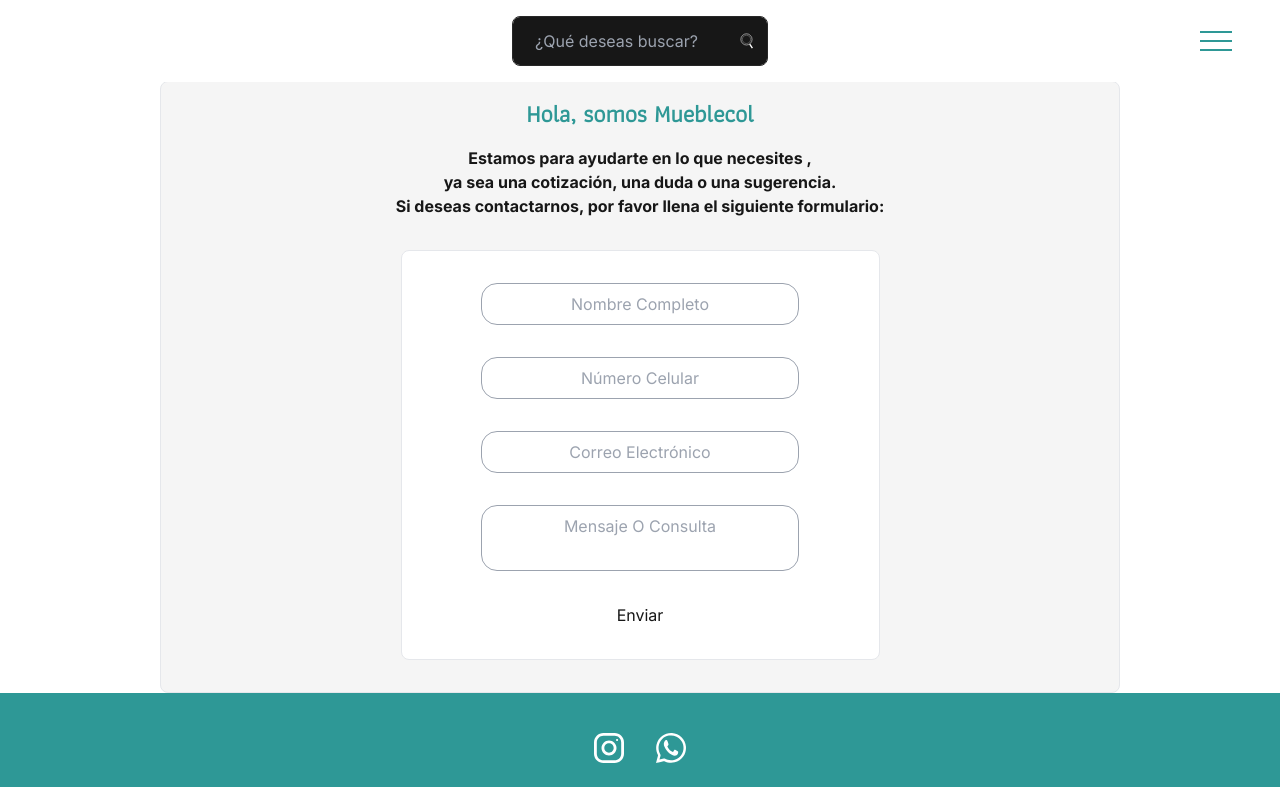
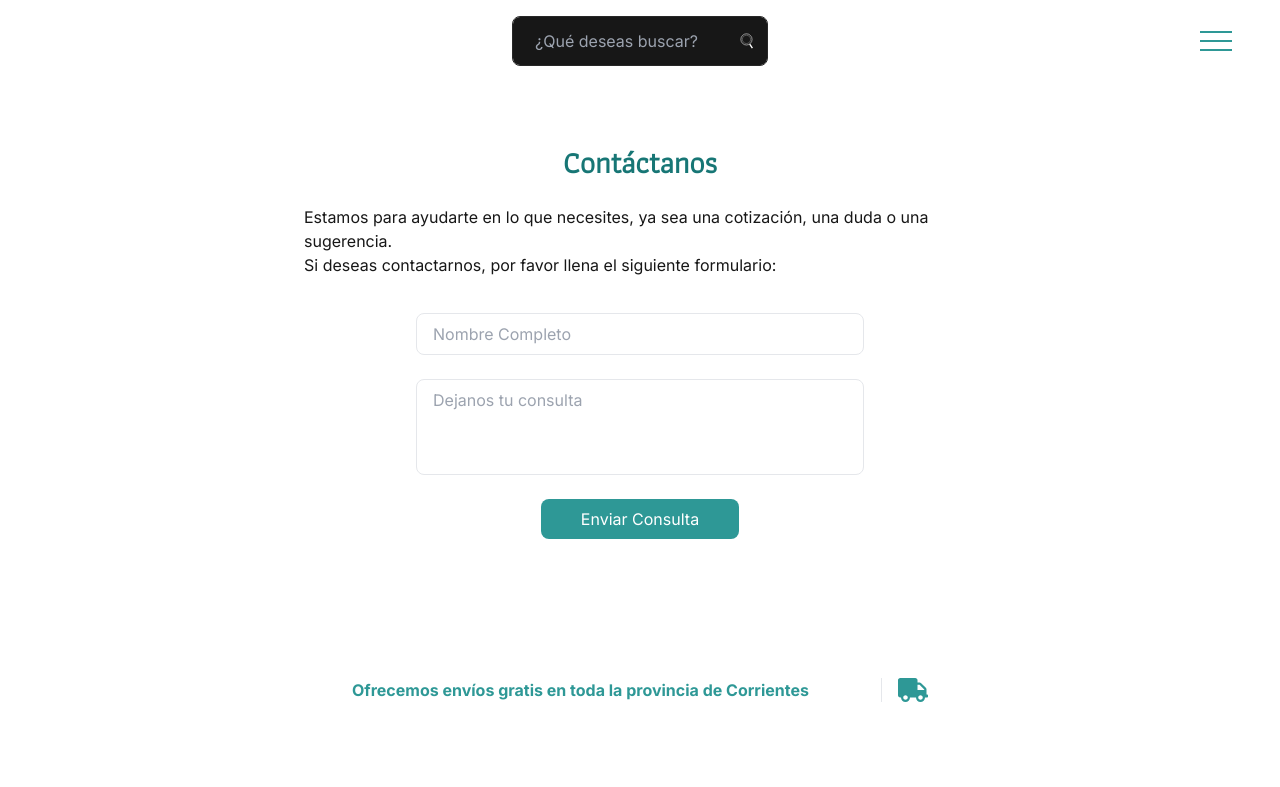
Before and after one commit to AppDland/mueblecol, a Next.js app: page /contacto in a window 1280 px wide. Shown: the top 787 px of the page. Built offline with nearby package versions, Linux system fonts and the light colour scheme.

Commit message:
Build Fixes

```diff
--- a/src/app/(shop)/buscar/[query]/page.tsx
+++ b/src/app/(shop)/buscar/[query]/page.tsx
@@ -3,21 +3,14 @@
 import { ItemInt } from '@/interfaces/item';
 import Filters from '@/components/filters/Filters';
 import { useParams } from 'next/navigation';
-import classNames from 'classnames';
 import { Card, Pagination } from '@/components';
 import { PaginationContainer } from '@/components/pagination/PaginationContainer';
 
-const ITEMS_PER_PAGE = 6;
 
 export default function SearchResults() {
     const params = useParams();
     const query = params.query as string;
     const [results, setResults] = useState<ItemInt[]>([]);
-    const [currentPage, setCurrentPage] = useState(1);
-    // const totalPages = Math.ceil(results.length / ITEMS_PER_PAGE);
-    // const startIndex = (currentPage - 1) * ITEMS_PER_PAGE;
-    // const paginatedResults = results.slice(startIndex, startIndex + ITEMS_PER_PAGE);
-    const [paginatedResults, setPaginatedResults] = useState<ItemInt[]>([]);
 
     return (
         <div className='items-screen'>
--- /dev/null
+++ b/src/app/(shop)/contacto/layout.tsx
@@ -0,0 +1,12 @@
+import { Best, Envios } from "@/modules";
+
+export default function Layout({ children }: { children: React.ReactNode }) {
+
+    return (
+        <div className="px-4">
+            {children}
+            <Envios />
+            <Best />
+        </div>
+    )
+}
--- a/src/app/(shop)/contacto/page.tsx
+++ b/src/app/(shop)/contacto/page.tsx
@@ -1,28 +1,73 @@
 
-const Contacto = () => {
+// const Contactos = () => {
+
+//     return (
+//         <div className="flex flex-col text-center w-full sm:w-3/4 justify-center items-center mx-auto border bg-neutral-100 rounded-lg">
+//             <h1 className="font-bold text-primary text-2xl my-4 ">Hola, somos Mueblecol</h1>
+//             <p className="font-semibold ">Estamos para ayudarte en lo que necesites ,
+//                 <br /> ya sea una cotización, una duda o una sugerencia.
+//                 <br /> Si deseas contactarnos, por favor llena el siguiente formulario:</p>
+//             <div className="flex flex-col items-center my-8 select-none w-11/12 sm:w-3/6 border bg-white rounded-lg py-4">
+//                 <form className="flex flex-col w-80 sm:w-2/3">
+//                     <input className="py-2 px-4 my-4 border border-gray-400 rounded-box text-center"
+//                         type="text" placeholder="Nombre Completo" />
+//                     <input className="py-2 px-4 my-4 border border-gray-400 rounded-box text-center"
+//                         type="text" placeholder="Número Celular" />
+//                     <input className="py-2 px-4 my-4 border border-gray-400 rounded-box text-center"
+//                         type="text" placeholder="Correo Electrónico" />
+//                     <textarea className="py-2 px-4 my-4 border border-gray-400 rounded-box resize-none text-center"
+//                         placeholder="Mensaje O Consulta" maxLength={200}
+//                     ></textarea>
+//                     <button className="bg-primary-light rounded-lg my-4 mx-auto w-40">Enviar</button>
+//                 </form>
+//             </div>
+//         </div>
+//     )
+// }
+'use client';
+
+import { useState } from "react";
+
+export default function Page() {
+
+    const [name, setName] = useState('');
+    const [message, setMessage] = useState('');
+
+    const handleSubmit = (e: any) => {
+        e.preventDefault();
+        window.open(`https://wa.me/${process.env.NEXT_PUBLIC_WHATSAPP}?text=Hola,%20soy%20${name},%20vengo%20de%20mueblecol.%20${message}`, '_blank');
+    }
 
     return (
-        <div className="flex flex-col text-center w-full sm:w-3/4 justify-center items-center mx-auto border bg-neutral-100 rounded-lg">
-            <h1 className="font-bold text-primary text-2xl my-4 ">Hola, somos Mueblecol</h1>
-            <p className="font-semibold ">Estamos para ayudarte en lo que necesites ,
-                <br /> ya sea una cotización, una duda o una sugerencia.
-                <br /> Si deseas contactarnos, por favor llena el siguiente formulario:</p>
-            <div className="flex flex-col items-center my-8 select-none w-11/12 sm:w-3/6 border bg-white rounded-lg py-4">
-                <form className="flex flex-col w-80 sm:w-2/3">
-                    <input className="py-2 px-4 my-4 border border-gray-400 rounded-box text-center"
-                        type="text" placeholder="Nombre Completo" />
-                    <input className="py-2 px-4 my-4 border border-gray-400 rounded-box text-center"
-                        type="text" placeholder="Número Celular" />
-                    <input className="py-2 px-4 my-4 border border-gray-400 rounded-box text-center"
-                        type="text" placeholder="Correo Electrónico" />
-                    <textarea className="py-2 px-4 my-4 border border-gray-400 rounded-box resize-none text-center"
-                        placeholder="Mensaje O Consulta" maxLength={200}
-                    ></textarea>
-                    <button className="bg-primary-light rounded-lg my-4 mx-auto w-40">Enviar</button>
-                </form>
+        <section className="section w-full max-w-2xl place-self-center">
+            <h1 className="h1 text-center text-secondary">Contáctanos</h1>
+            <div className="my-6 text-sm md:text-base">
+                <p>Estamos para ayudarte en lo que necesites, ya sea una cotización, una duda o una sugerencia.</p>
+                <p>Si deseas contactarnos, por favor llena el siguiente formulario:</p>
             </div>
-        </div>
+
+            <form
+                className="grid w-[90%] place-self-center max-w-md"
+                onSubmit={handleSubmit}
+            >
+                <input
+                    type="text"
+                    placeholder="Nombre Completo"
+                    value={name}
+                    onChange={(e) => setName(e.target.value)}
+                    className="border my-3 py-2 px-4 rounded-lg focus:outline-none focus:border-black"
+                />
+                <textarea
+                    placeholder="Dejanos tu consulta"
+                    value={message}
+                    onChange={(e) => setMessage(e.target.value)}
+                    maxLength={200}
+                    className="border my-3 py-2 px-4 rounded-lg focus:outline-none focus:border-black resize-none min-h-24"
+                />
+                <button className="btn-primary w-fit px-10 place-self-center mt-3">Enviar Consulta</button>
+            </form>
+        </section>
     )
 }
 
-export default Contacto
+// export default Contactos;
--- a/src/app/(shop)/layout.tsx
+++ b/src/app/(shop)/layout.tsx
@@ -5,13 +5,13 @@
 
 export default function Layout({ children }: { children: React.ReactNode }) {
 
-    const { isOpen } = sideBarState();
-    const { showFilters } = FilterState();
+    const { isOpen: isSideBarOpen } = sideBarState();
+    const { isOpen: isFilterOpen } = FilterState();
 
     return (
         <main className={classNames(
             'bg-white mt-[73px] md:mt-[81px]',
-            isOpen || showFilters ? 'h-screen overflow-hidden' : 'overflow-x-hidden'
+            isSideBarOpen || isFilterOpen ? 'h-screen overflow-hidden' : 'overflow-x-hidden'
         )}>
             <Header />
             {children}
--- a/src/app/globals.css
+++ b/src/app/globals.css
@@ -80,7 +80,7 @@
     }
 
     .btn-primary {
-        @apply bg-primary hover:bg-primary text-white transition-colors rounded-lg py-2 px-5;
+        @apply bg-primary hover:bg-secondary text-white transition-colors rounded-lg py-2 px-5;
     }
 
     .btn-secondary {
--- a/src/components/BoxContent.tsx
+++ /dev/null
@@ -1,38 +0,0 @@
-'use client';
-
-import useLargeScreen from "@/custom/useLargeScreen";
-
-interface BoxContentInt {
-    children: React.ReactNode[];
-    autoslide?: boolean;
-}
-
-const BoxContent = ({ children, autoslide = true }: BoxContentInt) => {
-
-    const isLargeScreen = useLargeScreen(640);
-
-    return (
-        isLargeScreen ? (
-            <Carrousel autoSlide={autoslide ? { interval: 10000 } : undefined}>
-                {children}
-            </Carrousel>
-        ) : (
-            <Box>
-                {children}
-            </Box>
-        )
-    )
-}
-
-
-
-const Box = ({ children }: BoxContentInt) => {
-
-    return (
-        <div className="flex flex-wrap justify-center w-full py-10">
-            {children}
-        </div>
-    )
-}
-
-// export default BoxContent;
--- a/src/components/big-card/BigCard.tsx
+++ b/src/components/big-card/BigCard.tsx
@@ -8,7 +8,7 @@
 
     return (
         <div
-            className="flex place-self-center w-11/12 rounded-lg m-8 overflow-hidden"
+            className="flex place-self-center w-11/12 rounded-lg my-8 sm:mx-6 overflow-hidden"
             style={{
                 maxWidth: '500px',
                 boxShadow: '0px 0px 15px 2px rgba(0,0,0,0.2)'
--- a/src/components/kart.tsx
+++ b/src/components/kart.tsx
@@ -1,5 +1,4 @@
 import React, { useState } from 'react';
-import Button from './Button';
 
 interface Product {
     id: number;
@@ -40,12 +39,9 @@
                 </div>
                 <div className='flex text-3xl my-4 text-green-600 space-x-56  align-text-bottom' > <p>Total</p> <p>$ {total}</p> </div>
                 <div className='flex border-t-2 w-11/12 border-gray-300 justify-center'>
-                    <Button
-
-                        text='Confimar Compra'
-                        className='bg-red-800 text-white min-w-56 h-8 px-4 rounded-md justify-center mt-6 mb-4 '
-
-                    />
+                    <button className='btn-primary'>
+                        Confirmar Compra
+                    </button>
                 </div>
             </div>
         </div>
--- a/src/modules/best/Best.tsx
+++ b/src/modules/best/Best.tsx
@@ -9,7 +9,7 @@
 export function Best({ itemsKey = 'items1' }: { itemsKey?: 'items1' | 'items2' }) {
 
     return (
-        <div className="flex flex-wrap justify-center">
+        <div className="flex flex-wrap justify-center my-6">
             {
                 items[itemsKey].map((item, index) => (
                     <BigCard
--- a/src/modules/zones/Zones.tsx
+++ b/src/modules/zones/Zones.tsx
@@ -7,7 +7,7 @@
 }
 
 const Zones = ({ defaultZone = 'negocio' }: ZonesProps) => (
-    <section className="section bg-gray-200">
+    <section className="section bg-gray-200 px-1 sm:px-2">
         <h2 className="h2">Todo para tu {defaultZone}</h2>
         <div className="px-1 sm:px-2">
             <Carrousel>
```
Also changed, not shown: src/components/CategoryPage.tsx (deleted, +0 -66 lines).
